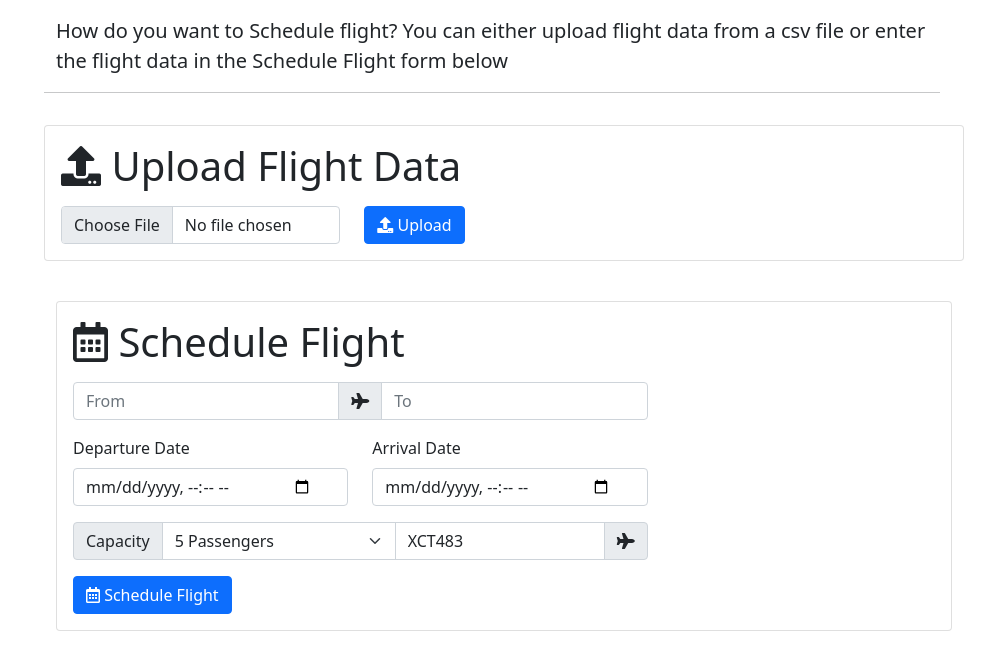
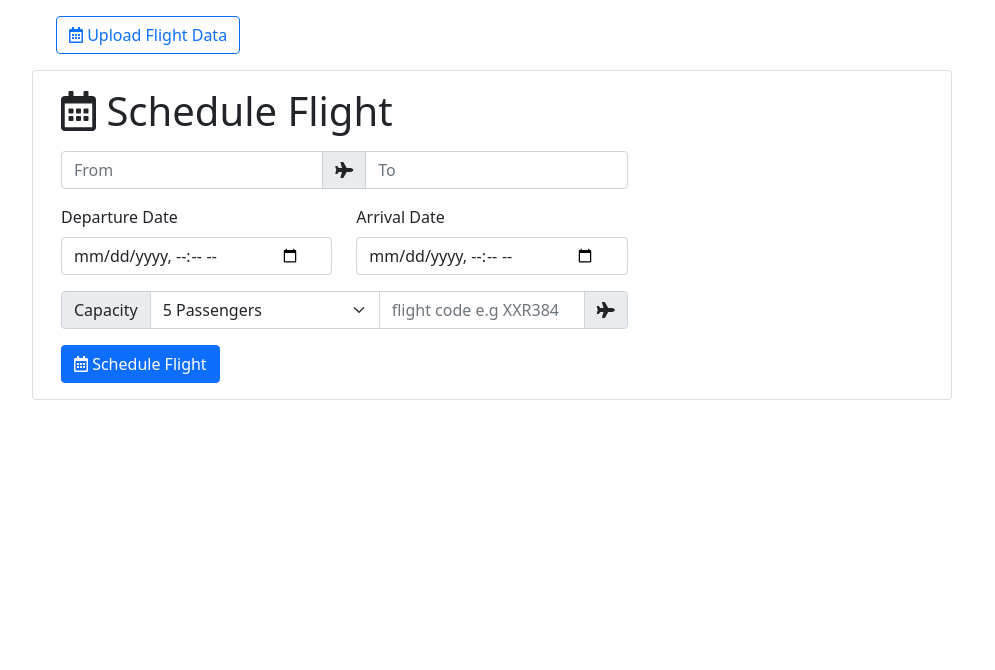
Before and after one commit to wilfred54321/flight_app, a Flask app: template flight_app/templates/schedule_flight.html in a window 1280 px wide. Shown: the part 82-752 px from the top of the page, without its empty margins (136-1131 px from the left). Run offline with Flask 2, Linux system fonts and the light colour scheme; the template is opened without the code that fills it: values that come from a table or form of the project are taken from there, others are empty; data comes from the database, SQL or seed files in the repository; both versions use the stored data as it was after the commit; some libraries are stand-ins or nearby versions.

Commit message:
new additions

```diff
--- a/flight_app/main/routes.py
+++ b/flight_app/main/routes.py
@@ -7,7 +7,8 @@ from pathlib import Path
 from sqlalchemy import desc
 import csv
 from flask import Flask, render_template, request, flash, redirect, url_for
-from flight_app.models import Flight, Passenger, db, datetime, Pilot
+from models import Flight,Pilot,Passenger,db
+
 
 
 main = Blueprint("main", __name__)
--- a/flight_app/templates/schedule_flight.html
+++ b/flight_app/templates/schedule_flight.html
@@ -1,199 +1,225 @@
-{%extends 'base.html'%}
+{%extends 'base.html'%} {%block heading%}
 
+<a
+  class="btn btn-outline-primary"
+  data-bs-toggle="collapse"
+  href="#upload_flight_data"
+  role="button"
+  aria-expanded="false"
+  aria-controls="schedule_flight"
+>
+  <i class="far fa-calendar-alt"></i> Upload Flight Data
+</a>
 
-{%block heading%}
-
-<!-- <a class="btn btn-outline-primary" data-bs-toggle="collapse" href="#schedule_flight" role="button" aria-expanded="false"
-  aria-controls="schedule_flight">
-  <i class="far fa-calendar-alt"></i> Schedule Flight
-</a> -->
-
-{%endblock%}
-
-{%block body%}
+{%endblock%} {%block body%}
 
 <!-- UPLOAD FLIGHT DATA -->
 <div class="row">
-    <!-- <div class="collapse" id="schedule_flight"> -->
-
+  <div class="collapse" id="upload_flight_data">
     <div class="row">
-        <p class="lead">How do you want to Schedule flight? You can either upload flight data from a csv file or
-            enter
-            the flight
-            data in the
-            Schedule Flight form below</p>
-        <hr>
-
+      <p class="lead">
+        How do you want to Schedule flight? You can either upload flight data
+        from a csv file or enter the flight data in the Schedule Flight form
+        below
+      </p>
+      <hr />
     </div>
 
     <div class="card card-body mt-3 mb-4">
+      <p class="display-6"><i class="fas fa-upload"></i> Upload Flight Data</p>
 
-        <p class="display-6"> <i class="fas fa-upload"></i> Upload Flight Data</p>
-
-        <form class="form-group" action="{{url_for('flight.upload_flight')}}" method='post'>
+      <form
+        class="form-group"
+        action="{{url_for('flight.upload_flight')}}"
+        method="post"
+      >
         <div class="row">
           <div class="col-4">
-                    <input type="file" class="input-group form-control " name="file_name">
+            <input
+              type="file"
+              class="input-group form-control"
+              name="file_name"
+            />
           </div>
           <div class="col">
-                    <button type="submit" class="btn btn-primary"><i class="fas fa-upload"></i> Upload</button>
-
+            <button type="submit" class="btn btn-primary">
+              <i class="fas fa-upload"></i> Upload
+            </button>
           </div>
           <!-- <label class="input-group-text" for="inputGroupFile02">Upload</label> -->
-
         </div>
       </form>
-
     </div>
   </div>
 
-
-
-
   <!-- SCHEDULE FLIGHT DATA -->
-
-
 
   {%if flight%}
   <div class="card card-body mt-3 mb-4">
-
     <div class="col-sm-8">
-
-        <p class="display-6"> <i class="far fa-calendar-alt"></i> Schedule Flight</p>
-        <form action="{{url_for('flight.schedule_flight')}}" method="post">
-
-            <div class=" ml-0 mr-0 mt-3">
-
+      <p class="display-6">
+        <i class="far fa-calendar-alt"></i> Schedule Flight
+      </p>
+      <form
+        action="{{url_for('flight.process_flight_schedule',flight_id = flight.id)}}"
+        method="post"
+      >
+        <div class="ml-0 mr-0 mt-3">
           <div class="input-group mt-3 mb-3">
-
-                    <input class="input-group form-control" value="{{flight.origin}}" name="flight_origin"
-                        placeholder="From" />
-
+            <input
+              class="input-group form-control"
+              value="{{flight.origin}}"
+              name="flight_origin"
+              placeholder="From"
+            />
 
             <span class="input-group-text"><i class="fas fa-plane"></i></span>
 
-                    <input class="input-group form-control" value="{{flight.destination}}" name="flight_destination"
-                        placeholder="To" />
-
-
+            <input
+              class="input-group form-control"
+              value="{{flight.destination}}"
+              name="flight_destination"
+              placeholder="To"
+            />
           </div>
         </div>
-
-
-
 
         <!-- FLIGHT DATETIMEPICKER -->
         <div class="row mb-3">
           <div class="col">
             <label for="departure-date" class="pb-2">Departure Date</label>
-                    <input type='datetime-local' class='input-group form-control' value="{{flight.departure_time}}"
-                        name='departure_time'>
-
+            <input
+              type="datetime-local"
+              class="input-group form-control"
+              value="{{flight.departure_time}}"
+              name="departure_time"
+            />
           </div>
 
           <div class="col">
             <label for="arrival-date" class="pb-2">Arrival Date</label>
-                    <input type='datetime-local' value="{{flight.arrival_time}}" class='input-group form-control'
-                        name='arrival_time'>
-
+            <input
+              type="datetime-local"
+              value="{{flight.arrival_time}}"
+              class="input-group form-control"
+              name="arrival_time"
+            />
           </div>
         </div>
 
         <!-- FLIGHT CAPACITY -->
         <div class="input-group mb-3">
-                <label class=" d-flex justify-content-center input-group-text" for="inputGroupSelect01">Capacity
+          <label
+            class="d-flex justify-content-center input-group-text"
+            for="inputGroupSelect01"
+            >Capacity
           </label>
-                <select class="form-select" id="inputGroupSelect01" value="{{flight.capacity}}" name="flight_capacity">
+          <select
+            class="form-select"
+            id="inputGroupSelect01"
+            value="{{flight.capacity}}"
+            name="flight_capacity"
+          >
             <!-- <option selected>Choose delay duration...</option> -->
-                    <option value="5"> 5 Passengers</option>
+            <option value="5">5 Passengers</option>
             <option value="7">7 Passengers</option>
             <option value="10">10 Passengers</option>
           </select>
           <!-- FLIGHT CODE -->
 
-                <input class="input-group form-control" name="flight_code" value="{{flight.code}}"
-                    placeholder="flight code e.g XXR384">
-                <span class="input-group-text "><i class="fas fa-plane"></i></span>
-
-
+          <input
+            class="input-group form-control"
+            name="flight_code"
+            value="{{flight.code}}"
+            placeholder="flight code e.g XXR384"
+          />
+          <span class="input-group-text"><i class="fas fa-plane"></i></span>
         </div>
-            <button class="btn btn-primary" type="submit"><i class="far fa-calendar-alt"></i> Schedule
-                Flight</button>
+        <button class="btn btn-primary" type="submit">
+          <i class="far fa-calendar-alt"></i> Schedule Flight
+        </button>
       </form>
-
-
     </div>
-
   </div>
   {%else%}
 
   <div class="row card card-body mt-3 mb-4">
-
     <div class="col-sm-8">
-
-        <p class="display-6"> <i class="far fa-calendar-alt"></i> Schedule Flight</p>
+      <p class="display-6">
+        <i class="far fa-calendar-alt"></i> Schedule Flight
+      </p>
       <form action="{{url_for('flight.schedule_flight')}}" method="post">
-
-            <div class=" ml-0 mr-0 mt-3">
-
+        <div class="ml-0 mr-0 mt-3">
           <div class="input-group mt-3 mb-3">
-
-                    <input class="input-group form-control" name="flight_origin" placeholder="From" />
-
+            <input
+              class="input-group form-control"
+              name="flight_origin"
+              placeholder="From"
+            />
 
             <span class="input-group-text"><i class="fas fa-plane"></i></span>
 
-                    <input class="input-group form-control" name="flight_destination" placeholder="To" />
-
-
+            <input
+              class="input-group form-control"
+              name="flight_destination"
+              placeholder="To"
+            />
           </div>
         </div>
-
-
-
 
         <!-- FLIGHT DATETIMEPICKER -->
         <div class="row mb-3">
           <div class="col">
             <label for="departure-date" class="pb-2">Departure Date</label>
-                    <input type='datetime-local' class='input-group form-control' name='departure_time'>
-
+            <input
+              type="datetime-local"
+              class="input-group form-control"
+              name="departure_time"
+            />
           </div>
 
           <div class="col">
             <label for="arrival-date" class="pb-2">Arrival Date</label>
-                    <input type='datetime-local' class='input-group form-control' name='arrival_time'>
-
+            <input
+              type="datetime-local"
+              class="input-group form-control"
+              name="arrival_time"
+            />
           </div>
         </div>
 
         <!-- FLIGHT CAPACITY -->
         <div class="input-group mb-3">
-                <label class=" d-flex justify-content-center input-group-text" for="inputGroupSelect01">Capacity
+          <label
+            class="d-flex justify-content-center input-group-text"
+            for="inputGroupSelect01"
+            >Capacity
           </label>
-                <select class="form-select" id="inputGroupSelect01" name="flight_capacity">
+          <select
+            class="form-select"
+            id="inputGroupSelect01"
+            name="flight_capacity"
+          >
             <!-- <option selected>Choose delay duration...</option> -->
-                    <option value="5"> 5 Passengers</option>
+            <option value="5">5 Passengers</option>
             <option value="7">7 Passengers</option>
             <option value="10">10 Passengers</option>
           </select>
           <!-- FLIGHT CODE -->
 
-                <input class="input-group form-control" name="flight_code" placeholder="flight code e.g XXR384">
-                <span class="input-group-text "><i class="fas fa-plane"></i></span>
-
-
+          <input
+            class="input-group form-control"
+            name="flight_code"
+            placeholder="flight code e.g XXR384"
+          />
+          <span class="input-group-text"><i class="fas fa-plane"></i></span>
         </div>
-            <button class="btn btn-primary" type="submit"><i class="far fa-calendar-alt"></i> Schedule
-                Flight</button>
+        <button class="btn btn-primary" type="submit">
+          <i class="far fa-calendar-alt"></i> Schedule Flight
+        </button>
       </form>
-
-
+    </div>
   </div>
 
+  {%endif%} {%endblock%}
 </div>
-
-
-{%endif%}
-
-{%endblock%}
--- a/flight_app/users/routes.py
+++ b/flight_app/users/routes.py
@@ -1,8 +1,8 @@
 from flask import Blueprint
 from flask import render_template, redirect, request, flash, url_for
 
-import flight_app
-from flight_app.models import db, Pilot, Passenger, Flight
+
+from models import db, Pilot, Passenger, Flight
 
 users = Blueprint("users", __name__)
 
```
Also changed, not shown: flight_app/__init__.py (+5 -2 lines), flight_app/flight/routes.py (+51 -38 lines), flight_app/models.py (+8 -7 lines), flight_app/templates/flight.html (+17 -27 lines), flight_app/flight_app.db. Lines whose indentation alone changed are shown as unchanged.
